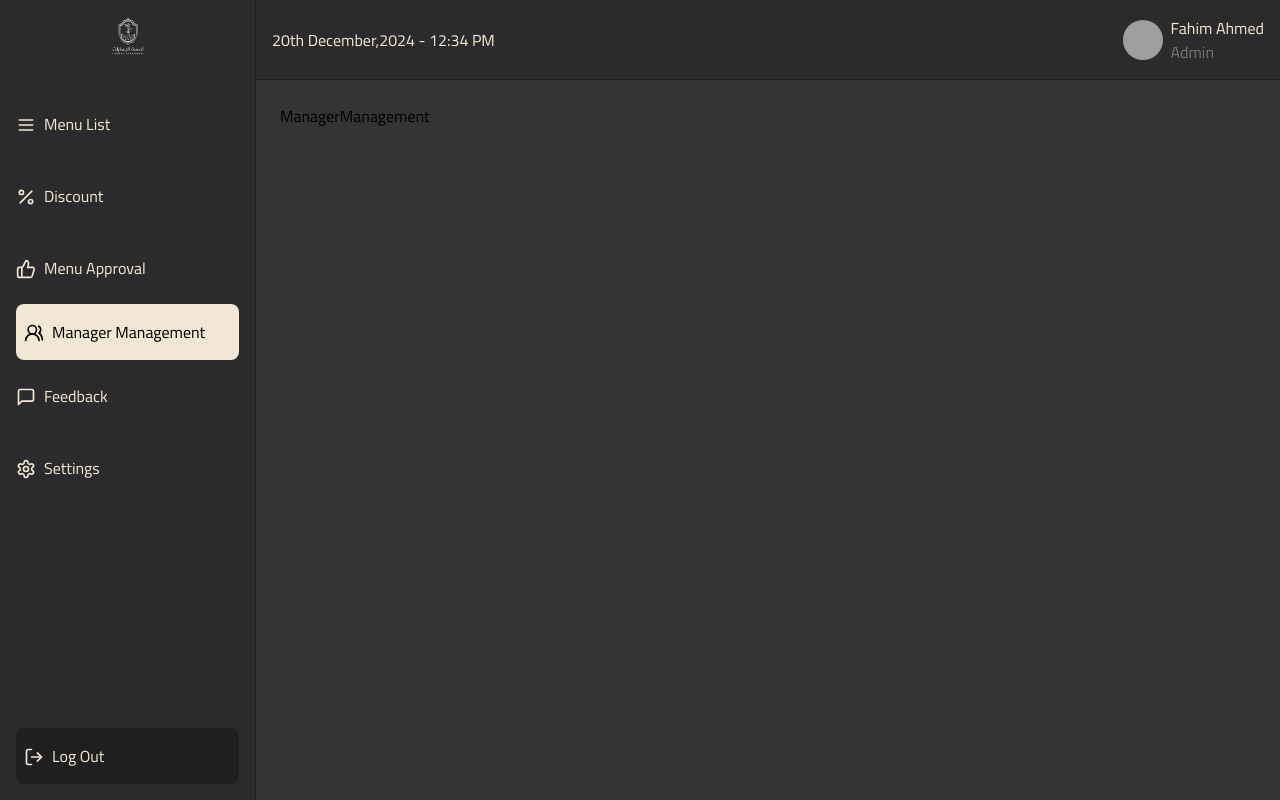
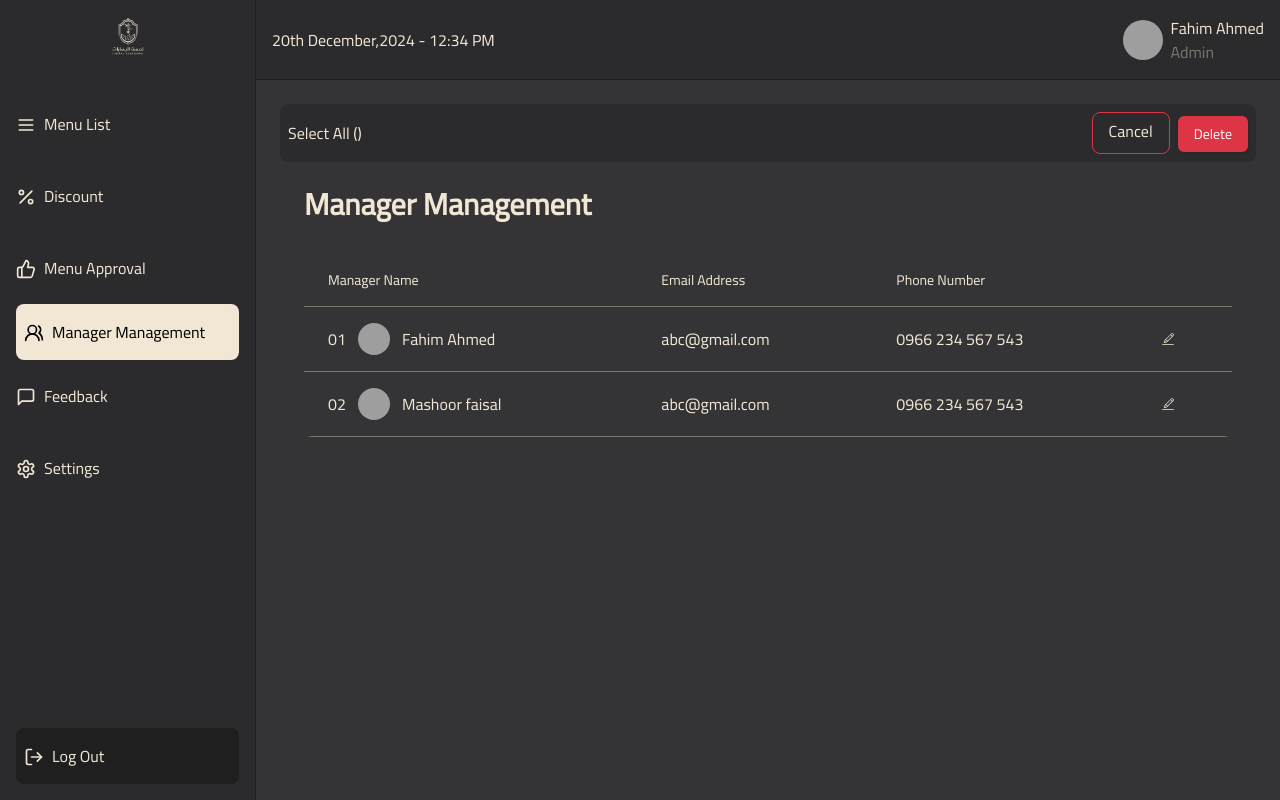
Before and after one commit to KRShanto/menuapp-dashboard-v2, a React (Vite) app: page /dashboard/manager-management in a window 1280 px wide. Built offline with nearby package versions, Linux system fonts and the light colour scheme; grey boxes are pictures that could not be loaded.

Commit message:
added the manager management componenet

```diff
--- a/src/Dashboard/components/AlertDialogConfirm.tsx
+++ b/src/Dashboard/components/AlertDialogConfirm.tsx
@@ -10,7 +10,7 @@ import {
 } from "@/components/ui/alert-dialog";
 import { Button } from "@/components/ui/button";
 
-export function AlertDialogConfirm() {
+export function AlertDialogConfirm({title}:{title?:string}) {
   return (
     <AlertDialog>
       <AlertDialogTrigger asChild>
@@ -18,8 +18,8 @@ export function AlertDialogConfirm() {
       </AlertDialogTrigger>
       <AlertDialogContent className="bg-navbgprimary rounded-lg ">
         <AlertDialogHeader>
-          <AlertDialogTitle className="text-primary-color text-center blur-none">
-            Are You Sure to Delete Selected Items?
+          <AlertDialogTitle className="text-white text-center blur-none font-normal">
+            {title}
           </AlertDialogTitle>
         </AlertDialogHeader>
         <AlertDialogFooter className="flex flex-col gap-2">
--- /dev/null
+++ b/src/Dashboard/components/SelectComponent.tsx
@@ -0,0 +1,29 @@
+import { AlertDialogConfirm } from "./AlertDialogConfirm";
+interface SelectionProps {
+  selectAll?: () => void;
+  selectedItems?: number[];
+  cancelSelection?: () => void;
+  titleText?: string;
+}
+export default function SelectComponent({
+  selectAll,
+  selectedItems,
+  cancelSelection,
+  titleText,
+}: SelectionProps) {
+  return (
+    <div className="flex items-center justify-between bg-navbgprimary p-2 text-primary-color rounded-lg">
+      <button onClick={selectAll}>Select All ({selectedItems})</button>
+      <div className="space-x-2">
+        <button
+          onClick={cancelSelection}
+          disabled={selectedItems?.length === 0}
+          className="felx  border border-[#DC3545] rounded-lg px-4 py-2 "
+        >
+          <span className="relative -top-0.5">Cancel</span>
+        </button>
+        <AlertDialogConfirm title={titleText} />
+      </div>
+    </div>
+  );
+}
--- a/src/Dashboard/components/ShowAllItem.tsx
+++ b/src/Dashboard/components/ShowAllItem.tsx
@@ -1,7 +1,7 @@
 import React from "react";
 import { ItemsType } from "../../types/Item";
 import FoodItemCard from "./FoodItemCard";
-import { AlertDialogConfirm } from "./AlertDialogConfirm";
+import SelectComponent from "./SelectComponent";
 
 export default function ShowAllItem() {
   const initialList: ItemsType[] = [
@@ -86,22 +86,15 @@ export default function ShowAllItem() {
   const cancelSelection = () => {
     setSelectedItems([]);
   };
-
+  const consfirmationTitle = "Are You Sure to Delete Selected Items?";
   return (
     <div className="space-y-4">
-      <div className="flex items-center justify-between bg-navbgprimary p-2 text-primary-color rounded-lg">
-        <button onClick={selectAll}>Select All ({selectedItems})</button>
-        <div className="space-x-2">
-          <button
-            onClick={cancelSelection}
-            disabled={selectedItems.length === 0}
-            className="felx  border border-[#DC3545] rounded-lg px-4 py-2 "
-          >
-            <span className="relative -top-0.5">Cancel</span>
-          </button>
-          <AlertDialogConfirm />
-        </div>
-      </div>
+      <SelectComponent
+        selectAll={selectAll}
+        selectedItems={selectedItems}
+        cancelSelection={cancelSelection}
+        titleText={consfirmationTitle}
+      />
       <div className="grid grid-cols-4 grid-rows-2 gap-3 md:grid-cols-3 md:grid-rows-3 lg:grid-cols-4 lg:grid-rows-2 ">
         {list.map((item) => {
           return (
--- a/src/Dashboard/pages/ManagerManagement.tsx
+++ b/src/Dashboard/pages/ManagerManagement.tsx
@@ -1,7 +1,89 @@
-import React from 'react'
-
-export default function ManagerManagement() {
+import { CiEdit } from "react-icons/ci";
+import SelectComponent from "../components/SelectComponent";
+interface Manager {
+  id: number;
+  name: string;
+  email: string;
+  phone: string;
+  image: string;
+}
+const managers: Manager[] = [
+  {
+    id: 1,
+    name: "Fahim Ahmed",
+    email: "abc@gmail.com",
+    phone: "0966 234 567 543",
+    image:
+      "https://images.unsplash.com/photo-1472099645785-5658abf4ff4e?w=32&h=32&fit=crop&crop=face",
+  },
+  {
+    id: 2,
+    name: "Mashoor faisal",
+    email: "abc@gmail.com",
+    phone: "0966 234 567 543",
+    image:
+      "https://images.unsplash.com/photo-1500648767791-00dcc994a43e?w=32&h=32&fit=crop&crop=face",
+  },
+];
+const ManagerList = () => {
+  const consfirmationTitle = "Are You Sure to Delete Selected Managers?";
   return (
-    <div>ManagerManagement</div>
-  )
-}
+    <div>
+      <SelectComponent titleText={consfirmationTitle} />
+      <div className="w-full max-w-6xl mx-auto p-6 text-primary-color">
+        <h1 className="text-3xl font-semibold mb-8">Manager Management</h1>
+        <div className="rounded-lg  overflow-hidden">
+          <table className="w-full">
+            <thead>
+              <tr className="border-b border-[#7A766E] text-left">
+                <th className="px-6 py-4 font-medium text-sm">Manager Name</th>
+                <th className="px-6 py-4 font-medium text-sm ">
+                  Email Address
+                </th>
+                <th className="px-6 py-4 font-medium text-sm ">Phone Number</th>
+                <th className="px-6 py-4"></th>
+              </tr>
+            </thead>
+            <tbody>
+              {managers.map((manager) => (
+                <tr
+                  key={manager.id}
+                  className="border-b border-[#7A766E] hover:bg-gray-800/50 transition-colors"
+                >
+                  <td className="px-6 py-4">
+                    <div className="flex items-center gap-3">
+                      <span className="">
+                        {String(manager.id).padStart(2, "0")}
+                      </span>
+                      <img
+                        src={manager.image}
+                        alt={manager.name}
+                        className="w-8 h-8 rounded-full object-cover"
+                      />
+                      <span className="font-medium">{manager.name}</span>
+                    </div>
+                  </td>
+                  <td className="px-6 py-4">
+                    <div className="flex items-center gap-2">
+                      {manager.email}
+                    </div>
+                  </td>
+                  <td className="px-6 py-4">
+                    <div className="flex items-center gap-2">
+                      {manager.phone}
+                    </div>
+                  </td>
+                  <td className="px-6 py-4">
+                    {/* icon of edit */}
+                    <CiEdit />
+                  </td>
+                </tr>
+              ))}
+            </tbody>
+          </table>
+        </div>
+      </div>
+    </div>
+  );
+};
+export default ManagerList;
```
